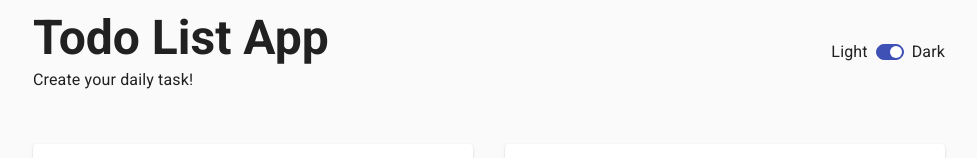
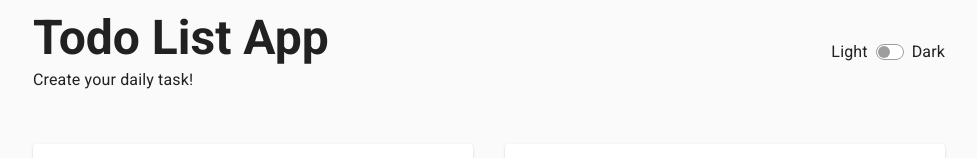
Before and after one commit to ahmadnzr/ReactJs-AhmadNizar-DreamAcademy, a React (Create React App) app in the folder 08-reactjs-basic/: page / in a window 1280 px wide. Shown: the top 158 px of the page, without its empty margins (151-1128 px from the left). Built offline with nearby package versions, Linux system fonts and the light colour scheme.

Commit message:
dark mode

```diff
--- a/08-reactjs-basic/src/App.jsx
+++ b/08-reactjs-basic/src/App.jsx
@@ -1,5 +1,5 @@
-import React, { useEffect, useState } from "react";
-import { Container, Grid } from "@material-ui/core";
+import React, { useState } from "react";
+import { Container, createTheme, Grid, ThemeProvider } from "@material-ui/core";
 
 import Header from "./components/Header";
 import FormInput from "./components/FormInput";
@@ -10,6 +10,7 @@ const App = () => {
   const [todos, setTodos] = useState([]);
   const [todo, setTodo] = useState({});
   const [isForEdit, setIsForEdit] = useState(false);
+  const [isDark, setIsDark] = useState(false);
 
   const id = todos[todos.length - 1]?.id + 1 || 1;
 
@@ -35,13 +36,20 @@ const App = () => {
     setIsForEdit(true);
   };
 
-  useEffect(() => {
-    console.log(todos);
-  }, [todos]);
+  const theme = React.useMemo(
+    () =>
+      createTheme({
+        palette: {
+          type: isDark ? "dark" : "light",
+        },
+      }),
+    [isDark]
+  );
 
   return (
+    <ThemeProvider theme={theme}>
       <Container maxWidth="md">
-      <Header />
+        <Header setIsDark={setIsDark} />
         <Grid
           container
           justifyContent="space-between"
@@ -65,6 +73,7 @@ const App = () => {
         </Grid>
         <TodoList todos={todos} deleteTodo={deleteTodo} findTodo={findTodo} />
       </Container>
+    </ThemeProvider>
   );
 };
 
--- a/08-reactjs-basic/src/components/Header.jsx
+++ b/08-reactjs-basic/src/components/Header.jsx
@@ -1,13 +1,8 @@
-import React, { useState } from "react";
+import React from "react";
 import { Grid, Box, Typography } from "@material-ui/core";
 import AntSwitch from "./AntSwitch";
 
-const Header = () => {
-  const [dark, setDark] = useState(true);
-
-  const handleChange = (e) => {
-    setDark(e.target.checked);
-  };
+const Header = ({ isDark, setIsDark }) => {
   return (
     <Grid
       container
@@ -28,8 +23,8 @@ const Header = () => {
       </Box>
       <Typography component="div">
         <AntSwitch
-          selected={dark}
-          handleChange={handleChange}
+          selected={isDark}
+          handleChange={(e) => setIsDark(e.target.checked)}
           leftLabel="Light"
           rightLabel="Dark"
         />
```
Also changed, not shown: 08-reactjs-basic/src/index.jsx (renamed from 08-reactjs-basic/src/index.js). Lines whose indentation alone changed are shown as unchanged.
